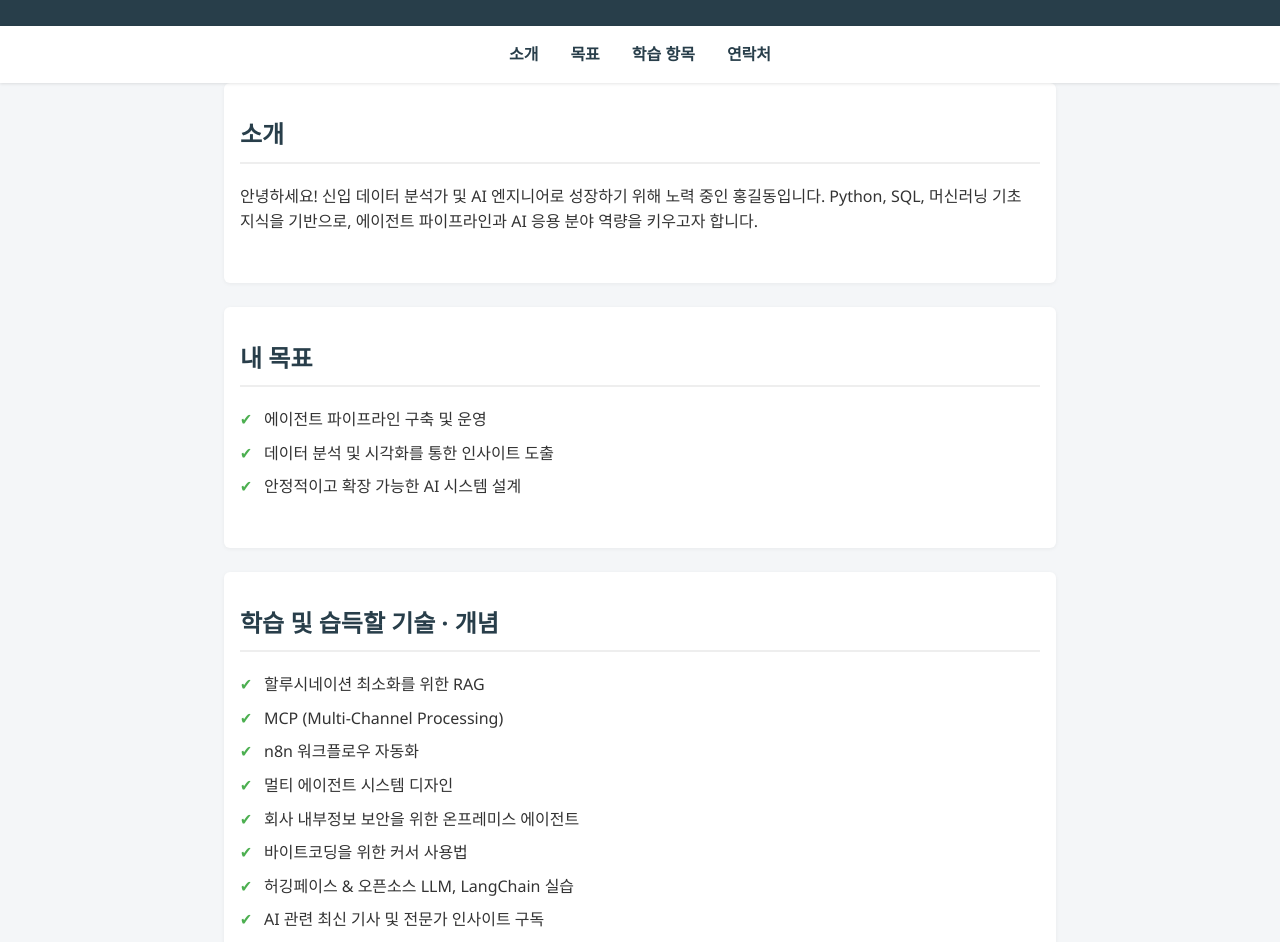
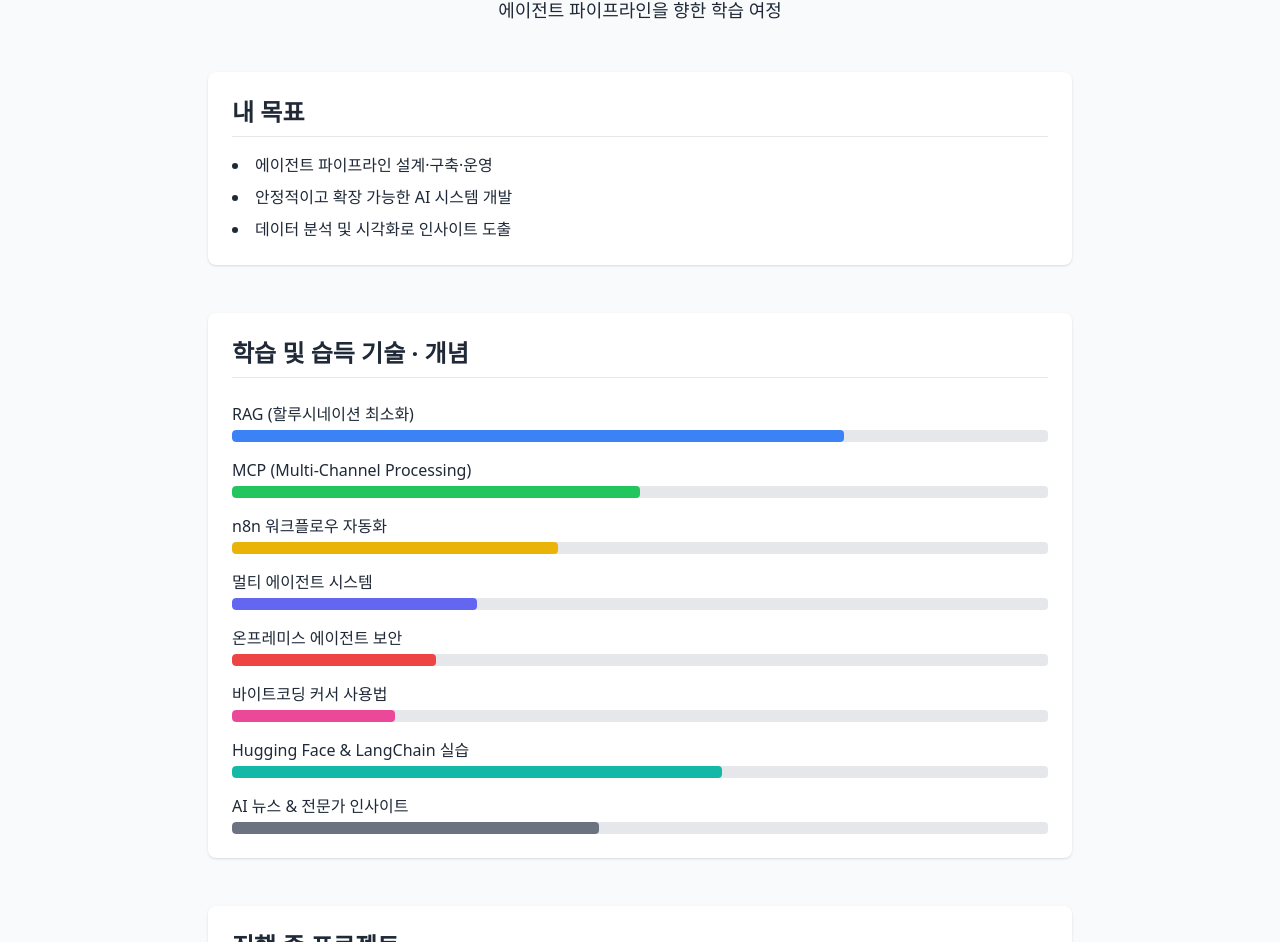
Before and after one commit to tipayo1/tipayo1.github.io, a plain HTML site: page index1.html in a window 1280 px wide. Shown: the part 156-1098 px from the top of the page. Drawn offline with nearby package versions, Linux system fonts and the light colour scheme.

Commit message:
add index.html

```diff
--- a/index1.html
+++ b/index1.html
@@ -1,161 +1,176 @@
 <!DOCTYPE html>
-<html lang="ko">
+<html lang="ko" class="scroll-smooth" data-theme="light">
 <head>
   <meta charset="UTF-8" />
   <meta name="viewport" content="width=device-width, initial-scale=1.0"/>
-  <title>신입 AI 엔지니어 & 데이터 분석가 포트폴리오</title>
+  <title>홍길동 | AI 엔지니어 & 데이터 분석가 포트폴리오</title>
+  <meta name="description" content="신입 AI 엔지니어 & 데이터 분석가 홍길동의 포트폴리오 — 에이전트 파이프라인, RAG, 멀티 에이전트 등 학습 여정" />
+  <script src="https://cdn.tailwindcss.com"></script>
+  <script>
+    // Tailwind config for dark mode
+    tailwind.config = { darkMode: 'class' }
+  </script>
   <style>
-    body {
-      margin: 0;
-      font-family: 'Segoe UI', Tahoma, Geneva, Verdana, sans-serif;
-      background-color: #f4f6f8;
-      color: #333;
-      line-height: 1.6;
+    /* Progress bar keyframes */
+    @keyframes load {
+      0% { width: 0 }
+      100% { width: var(--progress) }
     }
-    header {
-      background: #283e4a;
-      color: #fff;
-      padding: 2rem 1rem;
-      text-align: center;
+    .progress-bar {
+      --progress: 0%;
     }
-    header h1 {
-      margin: 0;
-      font-size: 2.5rem;
-    }
-    header p {
-      margin-top: 0.5rem;
-      font-size: 1.1rem;
-      opacity: 0.8;
-    }
-    nav {
-      background: #fff;
-      padding: 1rem;
-      box-shadow: 0 1px 3px rgba(0,0,0,0.1);
-      position: sticky;
-      top: 0;
-      z-index: 10;
-    }
-    nav ul {
-      display: flex;
-      justify-content: center;
-      list-style: none;
-      margin: 0;
-      padding: 0;
-    }
-    nav li {
-      margin: 0 1rem;
-    }
-    nav a {
-      text-decoration: none;
-      color: #283e4a;
-      font-weight: 600;
-    }
-    section {
-      padding: 2rem 1rem;
-      max-width: 800px;
-      margin: auto;
-      background: #fff;
-      margin-bottom: 1.5rem;
-      border-radius: 6px;
-      box-shadow: 0 1px 4px rgba(0,0,0,0.05);
-    }
-    section h2 {
-      margin-top: 0;
-      color: #283e4a;
-      border-bottom: 2px solid #eee;
-      padding-bottom: 0.5rem;
-    }
-    ul.skills {
-      list-style: none;
-      padding: 0;
-    }
-    ul.skills li {
-      margin: 0.5rem 0;
-      padding-left: 1.5rem;
-      position: relative;
-    }
-    ul.skills li:before {
-      content: '✔';
-      position: absolute;
-      left: 0;
-      color: #4caf50;
-    }
-    footer {
-      text-align: center;
-      padding: 1rem;
-      font-size: 0.9rem;
-      color: #777;
+    .progress-bar > div {
+      width: 0;
+      animation: load 1.5s ease-out forwards;
     }
   </style>
 </head>
-<body>
-
-  <header>
-    <h1>홍길동 포트폴리오</h1>
-    <p>신입 데이터 분석가 & AI 엔지니어를 향한 여정</p>
+<body class="bg-gray-50 dark:bg-gray-900 text-gray-800 dark:text-gray-100 transition-colors">
+  <!-- Navbar -->
+  <header class="fixed w-full bg-white dark:bg-gray-800 shadow-md z-20">
+    <div class="max-w-4xl mx-auto flex items-center justify-between p-4">
+      <h1 class="text-2xl font-bold">홍길동</h1>
+      <nav class="hidden md:flex space-x-6">
+        <a href="#about" class="hover:text-blue-500">소개</a>
+        <a href="#goals" class="hover:text-blue-500">목표</a>
+        <a href="#skills" class="hover:text-blue-500">기술</a>
+        <a href="#projects" class="hover:text-blue-500">프로젝트</a>
+        <a href="#contact" class="hover:text-blue-500">연락처</a>
+      </nav>
+      <button id="theme-toggle" aria-label="Toggle Dark Mode" class="p-2 rounded bg-gray-200 dark:bg-gray-700">
+        🌗
+      </button>
+      <button id="menu-toggle" class="md:hidden p-2">
+        ☰
+      </button>
+    </div>
+    <div id="mobile-menu" class="hidden bg-white dark:bg-gray-800">
+      <nav class="flex flex-col space-y-2 p-4">
+        <a href="#about" class="hover:text-blue-500">소개</a>
+        <a href="#goals" class="hover:text-blue-500">목표</a>
+        <a href="#skills" class="hover:text-blue-500">기술</a>
+        <a href="#projects" class="hover:text-blue-500">프로젝트</a>
+        <a href="#contact" class="hover:text-blue-500">연락처</a>
+      </nav>
+    </div>
   </header>
 
-  <nav>
-    <ul>
-      <li><a href="#about">소개</a></li>
-      <li><a href="#goals">목표</a></li>
-      <li><a href="#skills">학습 항목</a></li>
-      <li><a href="#contact">연락처</a></li>
-    </ul>
-  </nav>
+  <main class="pt-24 max-w-4xl mx-auto space-y-12 px-4">
+    <!-- Hero -->
+    <section id="about" class="text-center space-y-4">
+      <h2 class="text-4xl font-extrabold">신입 AI 엔지니어 & 데이터 분석가</h2>
+      <p class="text-lg">에이전트 파이프라인을 향한 학습 여정</p>
+    </section>
 
-  <section id="about">
-    <h2>소개</h2>
-    <p>
-      안녕하세요! 신입 데이터 분석가 및 AI 엔지니어로 성장하기 위해 노력 중인 홍길동입니다.
-      Python, SQL, 머신러닝 기초 지식을 기반으로, 에이전트 파이프라인과 AI 응용 분야 역량을 키우고자 합니다.
-    </p>
-  </section>
+    <!-- Goals -->
+    <section id="goals" class="bg-white dark:bg-gray-800 p-6 rounded-lg shadow">
+      <h3 class="text-2xl font-semibold border-b pb-2 mb-4">내 목표</h3>
+      <ul class="list-disc list-inside space-y-2">
+        <li>에이전트 파이프라인 설계·구축·운영</li>
+        <li>안정적이고 확장 가능한 AI 시스템 개발</li>
+        <li>데이터 분석 및 시각화로 인사이트 도출</li>
+      </ul>
+    </section>
 
-  <section id="goals">
-    <h2>내 목표</h2>
-    <ul class="skills">
-      <li>에이전트 파이프라인 구축 및 운영</li>
-      <li>데이터 분석 및 시각화를 통한 인사이트 도출</li>
-      <li>안정적이고 확장 가능한 AI 시스템 설계</li>
-    </ul>
-  </section>
+    <!-- Skills with progress bars -->
+    <section id="skills" class="bg-white dark:bg-gray-800 p-6 rounded-lg shadow">
+      <h3 class="text-2xl font-semibold border-b pb-2 mb-6">학습 및 습득 기술 · 개념</h3>
+      <div class="space-y-4">
+        <div>
+          <p class="mb-1">RAG (할루시네이션 최소화)</p>
+          <div class="w-full h-3 bg-gray-200 dark:bg-gray-700 rounded overflow-hidden progress-bar" style="--progress:75%;">
+            <div class="h-full bg-blue-500 dark:bg-blue-400 rounded"></div>
+          </div>
+        </div>
+        <div>
+          <p class="mb-1">MCP (Multi-Channel Processing)</p>
+          <div class="w-full h-3 bg-gray-200 dark:bg-gray-700 rounded overflow-hidden progress-bar" style="--progress:50%;">
+            <div class="h-full bg-green-500 dark:bg-green-400 rounded"></div>
+          </div>
+        </div>
+        <div>
+          <p class="mb-1">n8n 워크플로우 자동화</p>
+          <div class="w-full h-3 bg-gray-200 dark:bg-gray-700 rounded overflow-hidden progress-bar" style="--progress:40%;">
+            <div class="h-full bg-yellow-500 dark:bg-yellow-400 rounded"></div>
+          </div>
+        </div>
+        <div>
+          <p class="mb-1">멀티 에이전트 시스템</p>
+          <div class="w-full h-3 bg-gray-200 dark:bg-gray-700 rounded overflow-hidden progress-bar" style="--progress:30%;">
+            <div class="h-full bg-indigo-500 dark:bg-indigo-400 rounded"></div>
+          </div>
+        </div>
+        <div>
+          <p class="mb-1">온프레미스 에이전트 보안</p>
+          <div class="w-full h-3 bg-gray-200 dark:bg-gray-700 rounded overflow-hidden progress-bar" style="--progress:25%;">
+            <div class="h-full bg-red-500 dark:bg-red-400 rounded"></div>
+          </div>
+        </div>
+        <div>
+          <p class="mb-1">바이트코딩 커서 사용법</p>
+          <div class="w-full h-3 bg-gray-200 dark:bg-gray-700 rounded overflow-hidden progress-bar" style="--progress:20%;">
+            <div class="h-full bg-pink-500 dark:bg-pink-400 rounded"></div>
+          </div>
+        </div>
+        <div>
+          <p class="mb-1">Hugging Face & LangChain 실습</p>
+          <div class="w-full h-3 bg-gray-200 dark:bg-gray-700 rounded overflow-hidden progress-bar" style="--progress:60%;">
+            <div class="h-full bg-teal-500 dark:bg-teal-400 rounded"></div>
+          </div>
+        </div>
+        <div>
+          <p class="mb-1">AI 뉴스 & 전문가 인사이트</p>
+          <div class="w-full h-3 bg-gray-200 dark:bg-gray-700 rounded overflow-hidden progress-bar" style="--progress:45%;">
+            <div class="h-full bg-gray-500 dark:bg-gray-400 rounded"></div>
+          </div>
+        </div>
+      </div>
+    </section>
 
-  <section id="skills">
-    <h2>학습 및 습득할 기술 · 개념</h2>
-    <ul class="skills">
-      <li>할루시네이션 최소화를 위한 RAG</li>
-      <li>MCP (Multi-Channel Processing)</li>
-      <li>n8n 워크플로우 자동화</li>
-      <li>멀티 에이전트 시스템 디자인</li>
-      <li>회사 내부정보 보안을 위한 온프레미스 에이전트</li>
-      <li>바이트코딩을 위한 커서 사용법</li>
-      <li>허깅페이스 & 오픈소스 LLM, LangChain 실습</li>
-      <li>AI 관련 최신 기사 및 전문가 인사이트 구독</li>
-    </ul>
-  </section>
+    <!-- Projects -->
+    <section id="projects" class="bg-white dark:bg-gray-800 p-6 rounded-lg shadow">
+      <h3 class="text-2xl font-semibold border-b pb-2 mb-4">진행 중 프로젝트</h3>
+      <ul class="space-y-3">
+        <li>🔍 RAG 기반 문서 검색 에이전트 프로토타입</li>
+        <li>⚙️ n8n + Python 연동 워크플로우 실험</li>
+        <li>🤗 Hugging Face Transformers 튜토리얼 따라하기</li>
+      </ul>
+    </section>
 
-  <section id="projects">
-    <h2>진행 중인 프로젝트</h2>
-    <p>
-      - RAG 기반 문서 검색 에이전트 프로토타입 개발 중<br/>
-      - n8n과 Python 연동 워크플로우 구축 실험<br/>
-      - Hugging Face Transformers 튜토리얼 따라하기
-    </p>
-  </section>
+    <!-- Contact -->
+    <section id="contact" class="bg-white dark:bg-gray-800 p-6 rounded-lg shadow text-center">
+      <h3 class="text-2xl font-semibold border-b pb-2 mb-4">연락처</h3>
+      <p>✉ honggildong@example.com</p>
+      <p>💼 <a href="https://github.com/honggildong" target="_blank" class="text-blue-500 hover:underline">github.com/honggildong</a></p>
+      <p>🔗 <a href="https://linkedin.com/in/honggildong" target="_blank" class="text-blue-500 hover:underline">linkedin.com/in/honggildong</a></p>
+    </section>
+  </main>
 
-  <section id="contact">
-    <h2>연락처</h2>
-    <p>
-      이메일: honggildong@example.com<br/>
-      GitHub: <a href="https://github.com/honggildong" target="_blank">github.com/honggildong</a><br/>
-      LinkedIn: <a href="https://linkedin.com/in/honggildong" target="_blank">linkedin.com/in/honggildong</a>
-    </p>
-  </section>
-
-  <footer>
+  <footer class="text-center py-6 text-sm text-gray-500 dark:text-gray-400">
     © 2025 홍길동. All rights reserved.
   </footer>
 
+  <script>
+    // Dark/light mode toggle
+    const btn = document.getElementById('theme-toggle');
+    const html = document.documentElement;
+    btn.addEventListener('click', () => {
+      if (html.classList.contains('dark')) {
+        html.classList.remove('dark');
+        localStorage.setItem('theme', 'light');
+      } else {
+        html.classList.add('dark');
+        localStorage.setItem('theme', 'dark');
+      }
+    });
+    // Preserve theme on reload
+    if (localStorage.theme === 'dark') {
+      html.classList.add('dark');
+    }
+    // Mobile menu toggle
+    document.getElementById('menu-toggle').addEventListener('click', () => {
+      document.getElementById('mobile-menu').classList.toggle('hidden');
+    });
+  </script>
 </body>
 </html>
```
